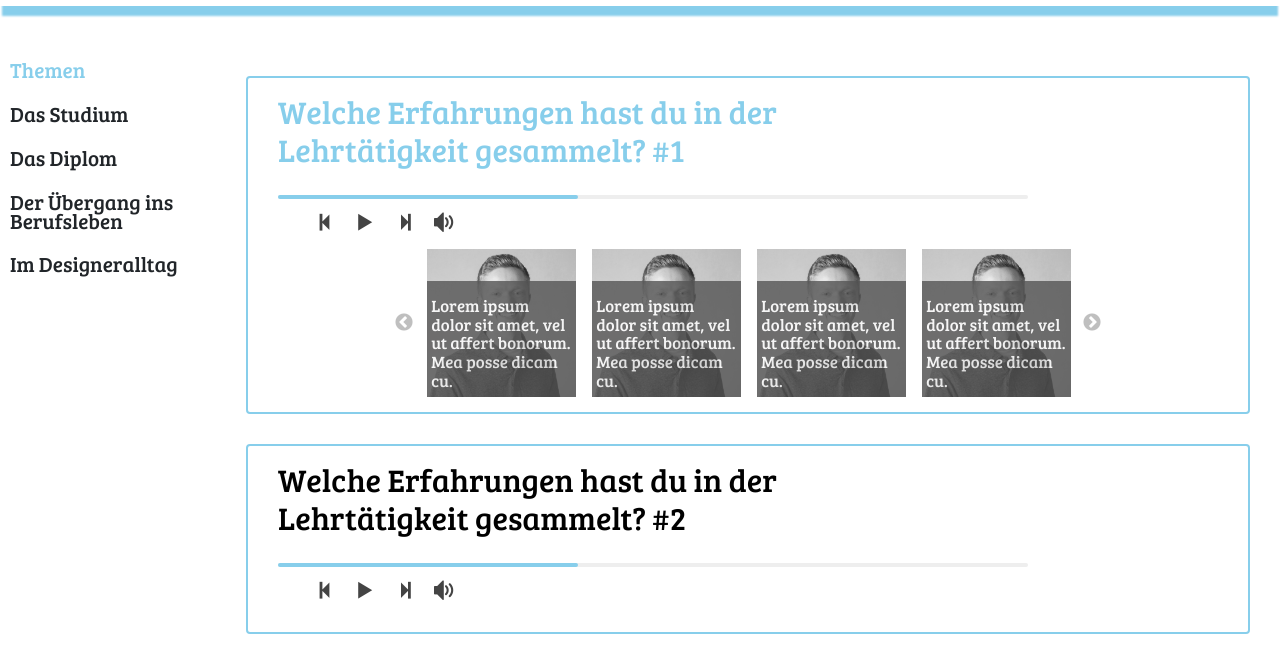
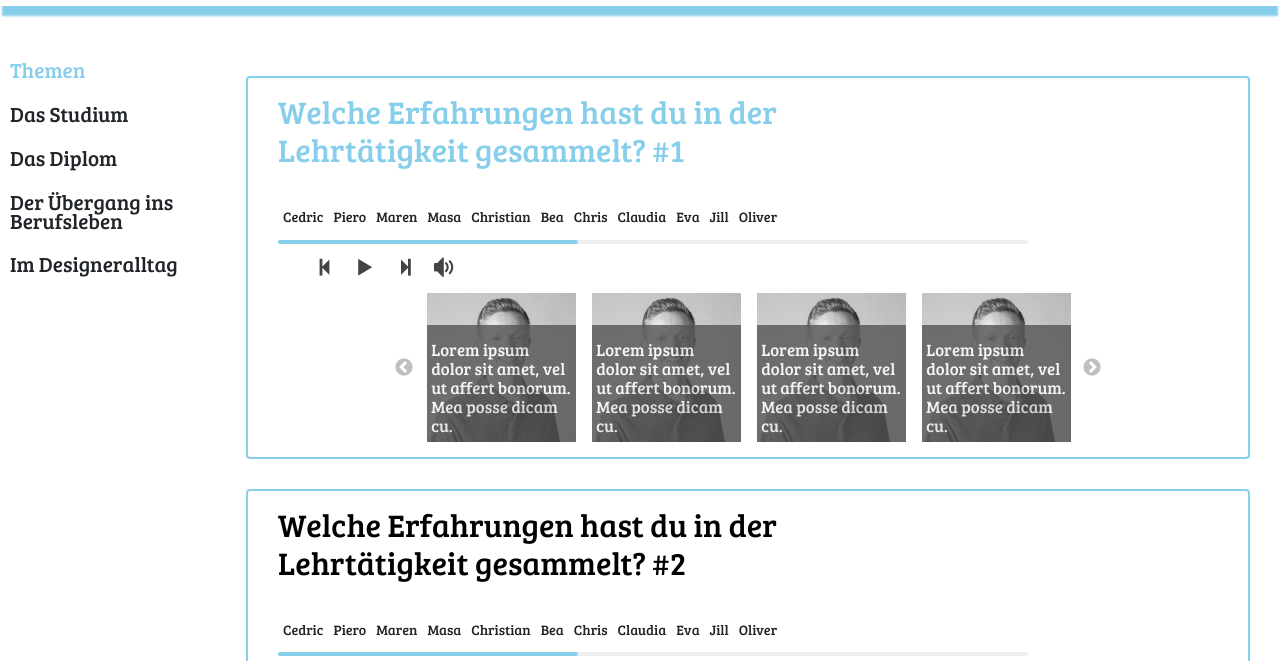
Before and after one commit to Aymen96/bianca, a website: page src/index.html in a window 1280 px wide. Both pictures are taken after a click on the element 568 px from the left and 195 px from the top of the page. Shown: the part 64-725 px from the top of the page. Drawn offline with nearby package versions, Linux system fonts and the light colour scheme; files that its build step writes are made by us from their sources; files whose address does not match are found by name.

Commit message:
header for 8 secs / hover-box fix / Added names

```diff
--- a/src/scripts/data.js
+++ b/src/scripts/data.js
@@ -402,20 +402,26 @@ var fragen = {
 
 console.log(fragen["f1"]["personen"]);
 
-
-
 $(document).ready(function(){
     for(var i = 1; i < Object.keys(fragen).length ; i++) {
+        frage =fragen["f" + i];
+        personen = frage["personen"];
         $(".content-wrapper").append('<div class="theme-div">' +
 
             // THEME_TITLE
             '<h2 class="theme-title">' +
-            fragen["f" + i]["frage"] +
+            frage["frage"] +
             '</h2>' +
 
             // HOVER-BOX
             '<div class="persons-hover-div">' +
             $(".persons-hover-div.hidden").html() +
+            '</div>' +
+
+            // NAMES
+            '<div class="names fn-' +
+            i +
+            '">' +
             '</div>' +
 
             // PLAYER
@@ -429,6 +435,13 @@ $(document).ready(function(){
             '</div>' +
 
             '</div></div>');
+        names=[];
+        selector= ".fn-" + i;
+        for(var j = 0; j < personen.length; j++) {
+            $(selector).append('<span class="name">' +
+                personen[j]["name"] +
+                '</span>')
+        }
     }
 
 });
--- a/src/scripts/main.js
+++ b/src/scripts/main.js
@@ -1,4 +1,8 @@
 $(document).ready(function() {
+    $(".header").addClass("header-active");
+    window.setTimeout(function () {
+        $(".header").removeClass("header-active")
+    } , 8000);
 
     $(".theme-title").click(function() {
         $(".theme-title").siblings(".slick-wrapper").hide();
@@ -7,6 +11,7 @@ $(document).ready(function() {
             // COLORATION
             $(this).removeClass("active");
             // HIDING SLICK_THEME
+
             $(this).siblings(".slick-wrapper").hide();
 
             return;
@@ -15,12 +20,18 @@ $(document).ready(function() {
         $(".theme-title").removeClass("active");
         $(this).addClass("active");
         // SHOWING SLICK_THEME
-        $(this).siblings(".slick-wrapper").show().children(".theme-slick").slick({
-            infinite: true,
-            slidesToShow: 4,
-            slidesToScroll: 4,
-            arrows: true
-        });;
+        try {
+            $(this).siblings(".slick-wrapper").show().children(".theme-slick").slick({
+                infinite: true,
+                slidesToShow: 4,
+                slidesToScroll: 4,
+                arrows: true
+            });
+        }
+        catch(err) {
+            // ERROR TO BE IGNORED
+        }
+
     });
 
 });
--- a/src/styles/partials/_base.scss
+++ b/src/styles/partials/_base.scss
@@ -25,7 +25,9 @@
   @include transition(transform 1.5s);
   z-index:2000;
   @include transform(translateY(0));
-
+  &.active-header {
+    @include transform(translateY(70px));
+  }
   &:hover,
   &.header-active{
     @include transform(translateY(70px));
--- a/src/styles/partials/_theme.scss
+++ b/src/styles/partials/_theme.scss
@@ -48,10 +48,21 @@
   }
 }
 
-.theme-title:hover + .persons-hover-div {
+.theme-title:not(.active):hover + .persons-hover-div {
   display:inline-block;
 }
 
+.names {
+  font-size: .5em;
+  font-weight: 300;
+  span {
+    margin: 0 5px;
+    cursor:pointer;
+    &:hover {
+      color: $primary-color;
+    }
+  }
+}
 
 /*
  *  STYLE 1
```
Also changed, not shown: 1 other file.
